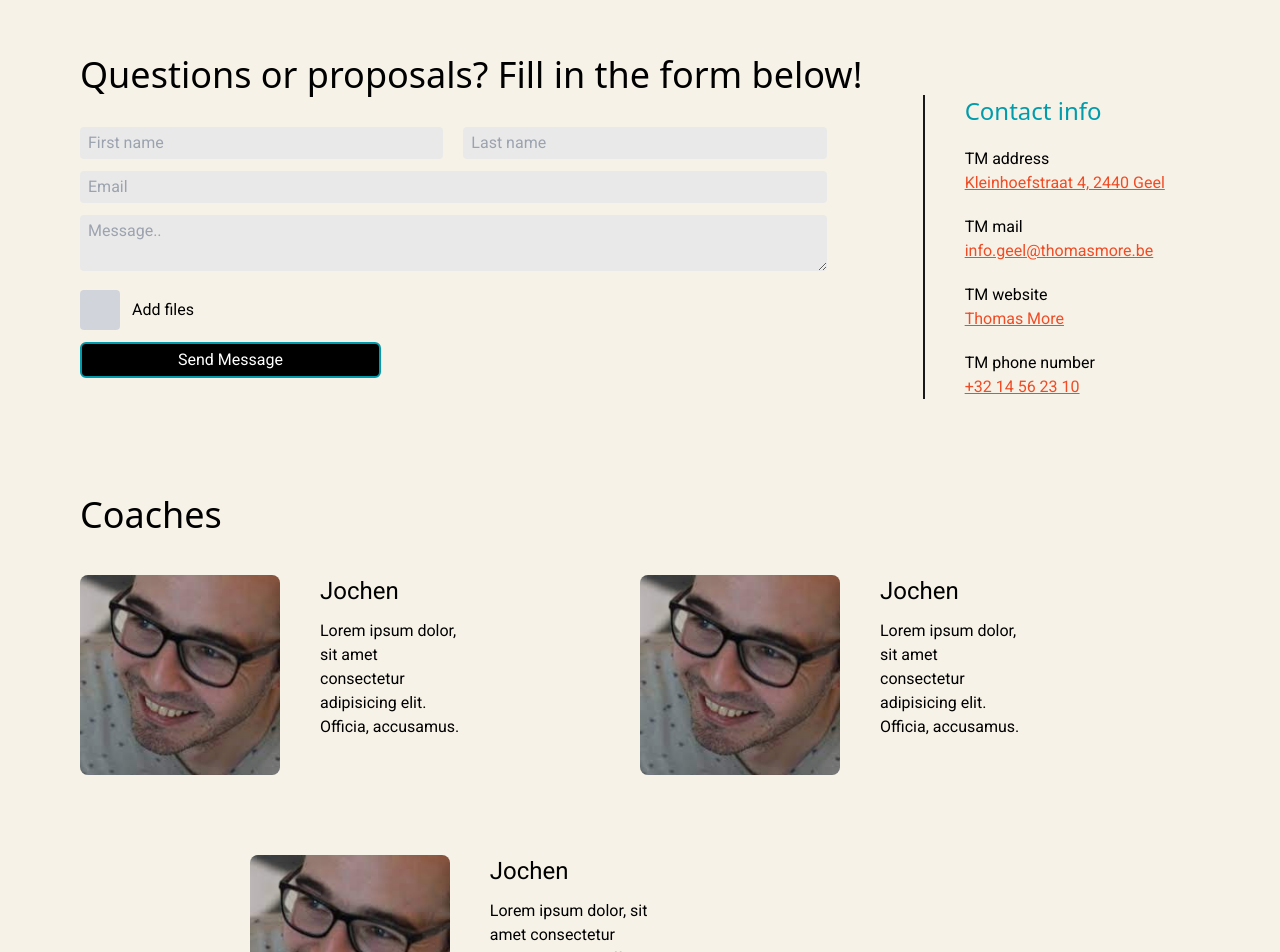
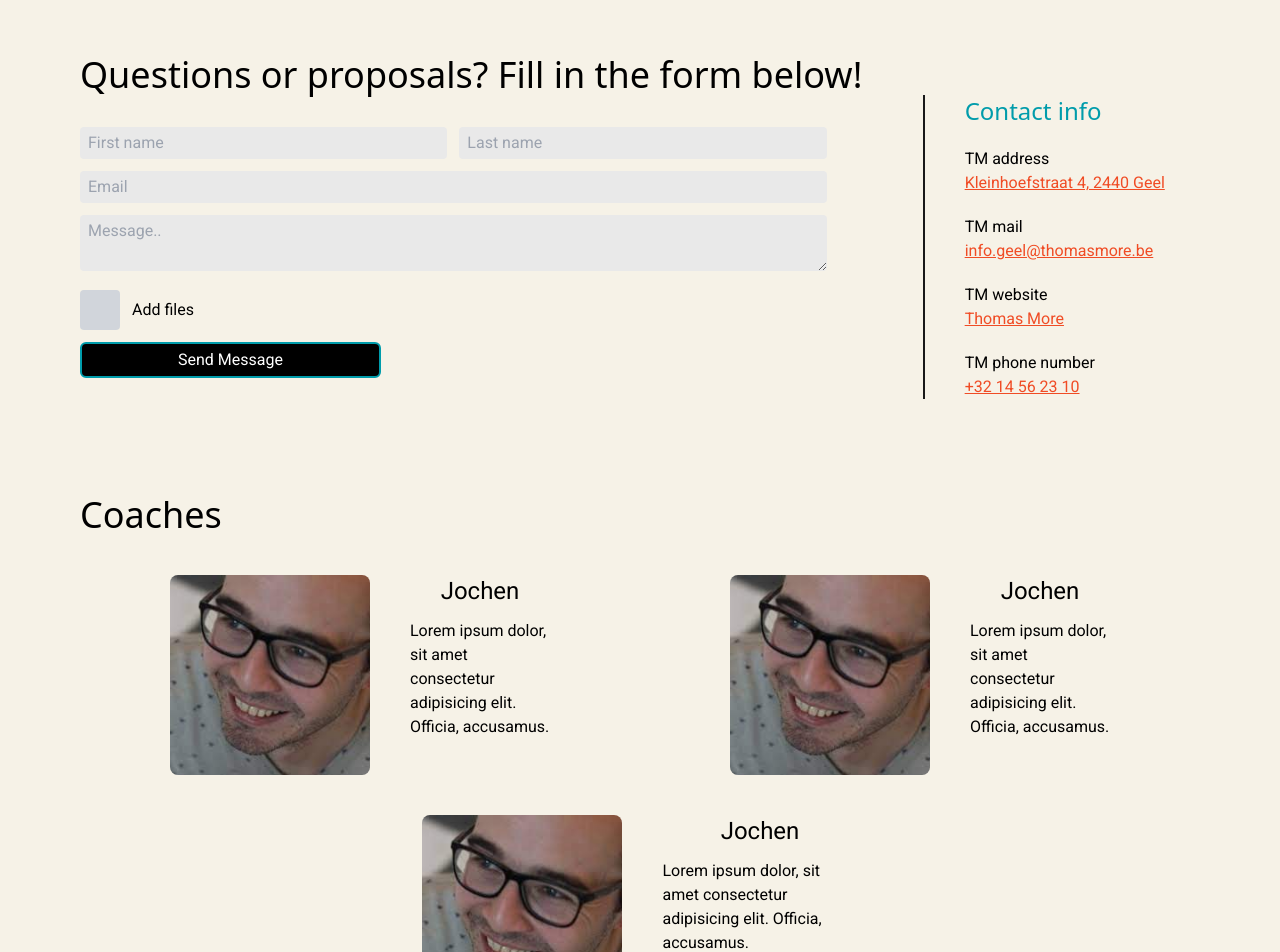
Before and after one commit to nKiruko/QuickFolio, a Next.js app in the folder dinowebsite/: page /contact in a window 1280 px wide. Shown: the part 180-1132 px from the top of the page. Built offline with nearby package versions, Linux system fonts and the light colour scheme; some icons are missing; a web font is replaced by a local one.

Commit message:
Lay-out adjustments

```diff
--- a/dinowebsite/src/components/contact/Coach.tsx
+++ b/dinowebsite/src/components/contact/Coach.tsx
@@ -8,7 +8,7 @@
 
 export default function Coach(props: MyProps) {
   return (
-    <div className="flex gap-10">
+    <div className="flex gap-10 justify-center flex-col md:flex-row">
       <Image
         src={props.image}
         alt="dino"
@@ -17,7 +17,7 @@
         className="rounded-lg"
       />
       <div className="w-1/4">
-        <p className="font-sans text-2xl">{props.name}</p>
+        <p className="font-sans text-2xl text-center">{props.name}</p>
         <p className="mt-3">{props.text}</p>
       </div>
     </div>
--- a/dinowebsite/src/pages/contact.tsx
+++ b/dinowebsite/src/pages/contact.tsx
@@ -26,7 +26,7 @@
           </h1>
           <div className="flex flex-col lg:flex-row">
             <form action="" className="my-5 lg:w-4/6">
-              <div className="flex flex-col lg:flex-row gap-5 my-3 w-full">
+              <div className="flex flex-col lg:flex-row gap-3 my-3 w-full">
                 <input
                   type="text"
                   name="firstname"
@@ -120,7 +120,7 @@
 
           <div className="py-24">
             <h2 className="font-heading text-4xl mb-10">Coaches</h2>
-            <div className="flex flex-col gap-10 lg:gap-0 lg:flex-row lg:justify-around">
+            <div className="flex flex-col gap-10 lg:gap-0 lg:flex-row">
               <Coach
                 image="/images/jochen.png"
                 name="Jochen"
@@ -132,7 +132,7 @@
                 text="Lorem ipsum dolor, sit amet consectetur adipisicing elit. Officia, accusamus."
               />
             </div>
-            <div className="flex justify-center mt-20">
+            <div className="flex gap-10 lg:gap-0 lg:flex-row lg:justify-around mb-10 mt-10 w-auto">
               <Coach
                 image="/images/jochen.png"
                 name="Jochen"
```
